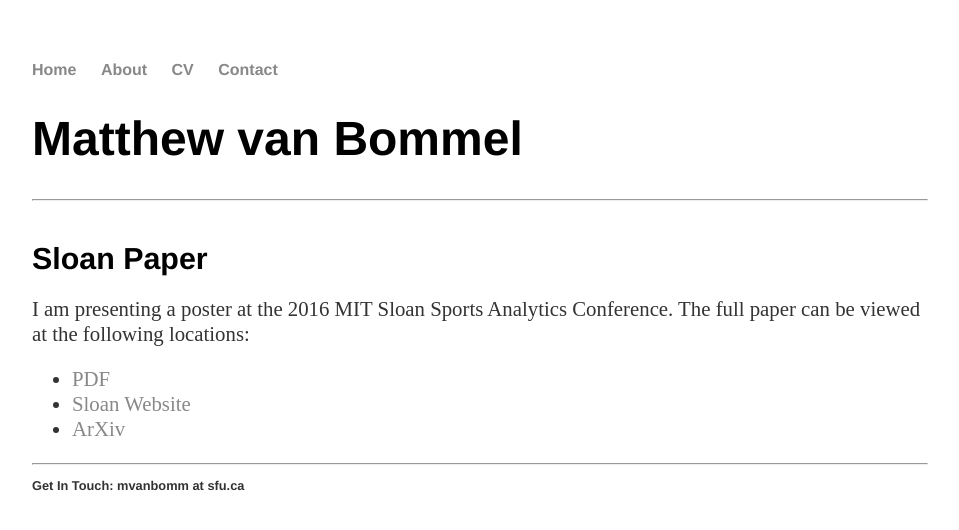
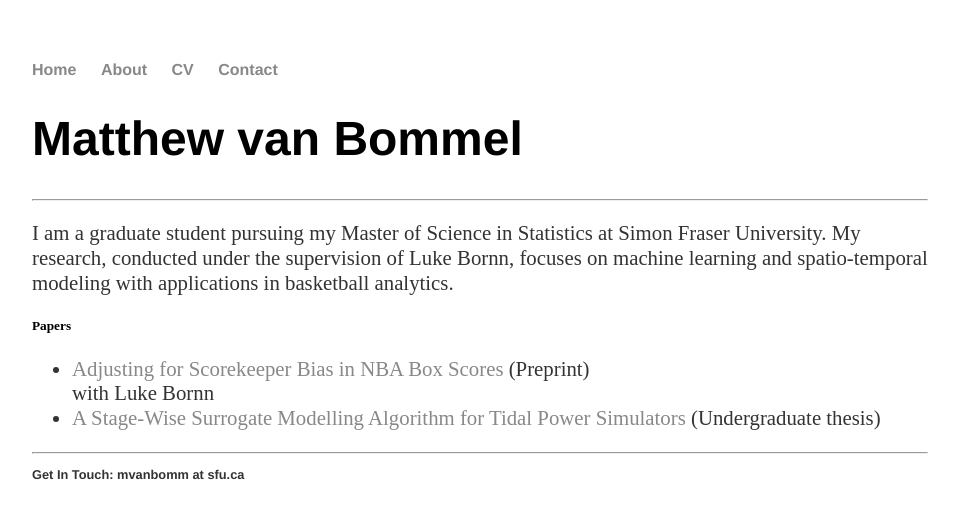
Before and after one commit to mvanbommel/mvanbommel.github.io, a Jekyll site: the page built from index.html, in a window 1280 px wide. Shown: the top 530 px of the page, without its empty margins (160-1119 px from the left). Built offline with Jekyll 4.4.1, drawn with Linux system fonts in a browser that asks for light colours.

Commit message:
Changed from SLOAN to neutral home page

```diff
--- a/index.html
+++ b/index.html
@@ -9,18 +9,19 @@ title: Matthew van Bommel
 
 			<hr>
 
-			<h4>Sloan Paper</h4>
 			<p>
-				I am presenting a poster at the 2016 MIT Sloan Sports Analytics Conference. The full paper can be viewed at the following locations:
+				I am a graduate student pursuing my Master of Science in Statistics at Simon Fraser University.  My research, conducted under the supervision of Luke Bornn, focuses on machine learning and spatio-temporal modeling with applications in basketball analytics.
+			</p>
+
+			<h5>Papers</h5>
+			<p>
 				<ul>
 					<li>
-						<a href="http://www.sloansportsconference.com/wp-content/uploads/2016/02/1502-van-exel-effect.pdf">PDF</a>
+						<a href="http://arxiv.org/abs/1602.08754">Adjusting for Scorekeeper Bias in NBA Box Scores</a> (Preprint) <br>
+						with Luke Bornn
 					</li>
 					<li>
-						<a href="http://www.sloansportsconference.com/?p=17518">Sloan Website</a>
-					</li>
-					<li>
-						<a href="http://arxiv.org/abs/1602.08754">ArXiv</a>
+						<a href="http://openarchive.acadiau.ca/cdm/singleitem/collection/HTheses/id/1153/rec/1">A Stage-Wise Surrogate Modelling Algorithm for Tidal Power Simulators</a> (Undergraduate thesis) <br>
 					</li>
 				</ul>
 			</p>
```
